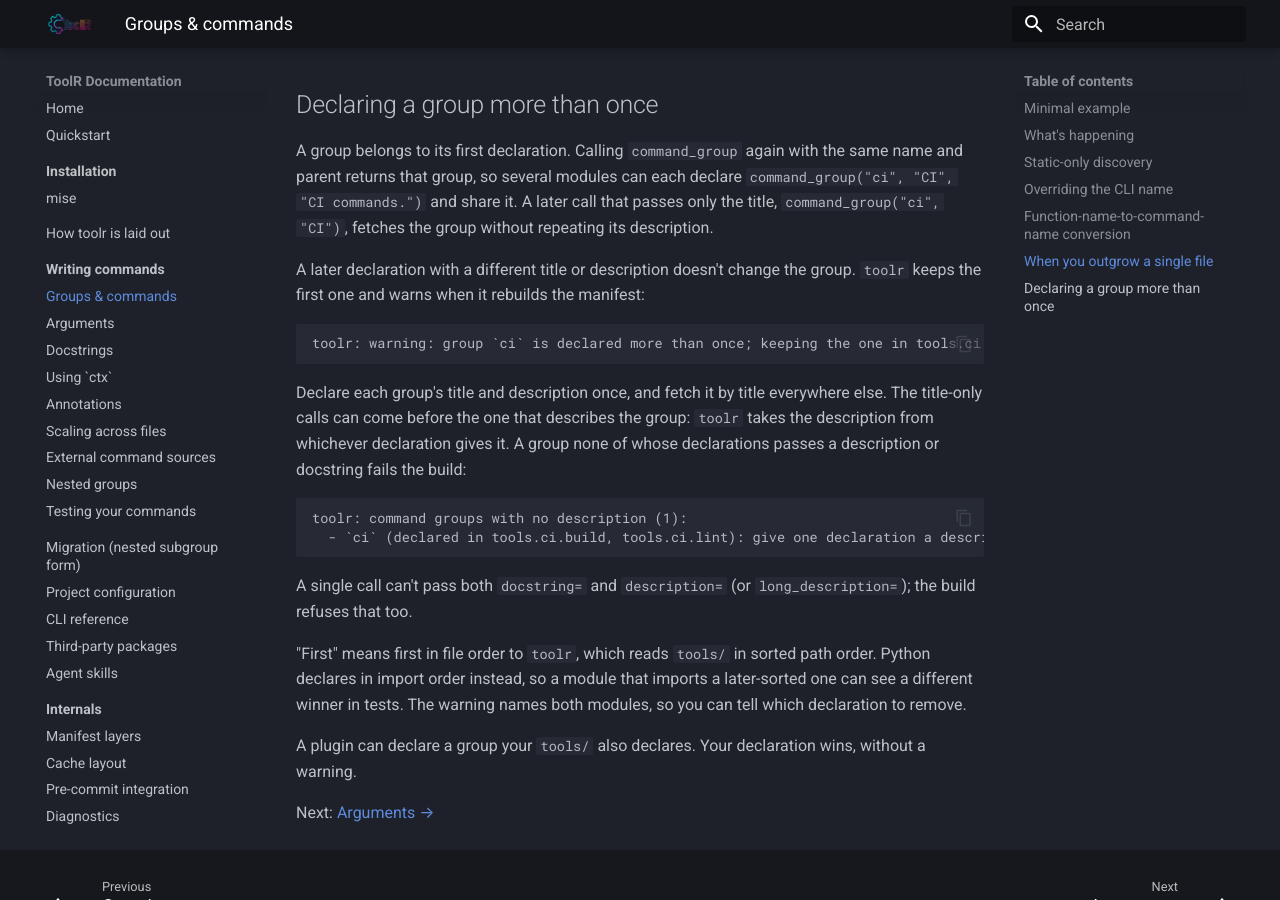
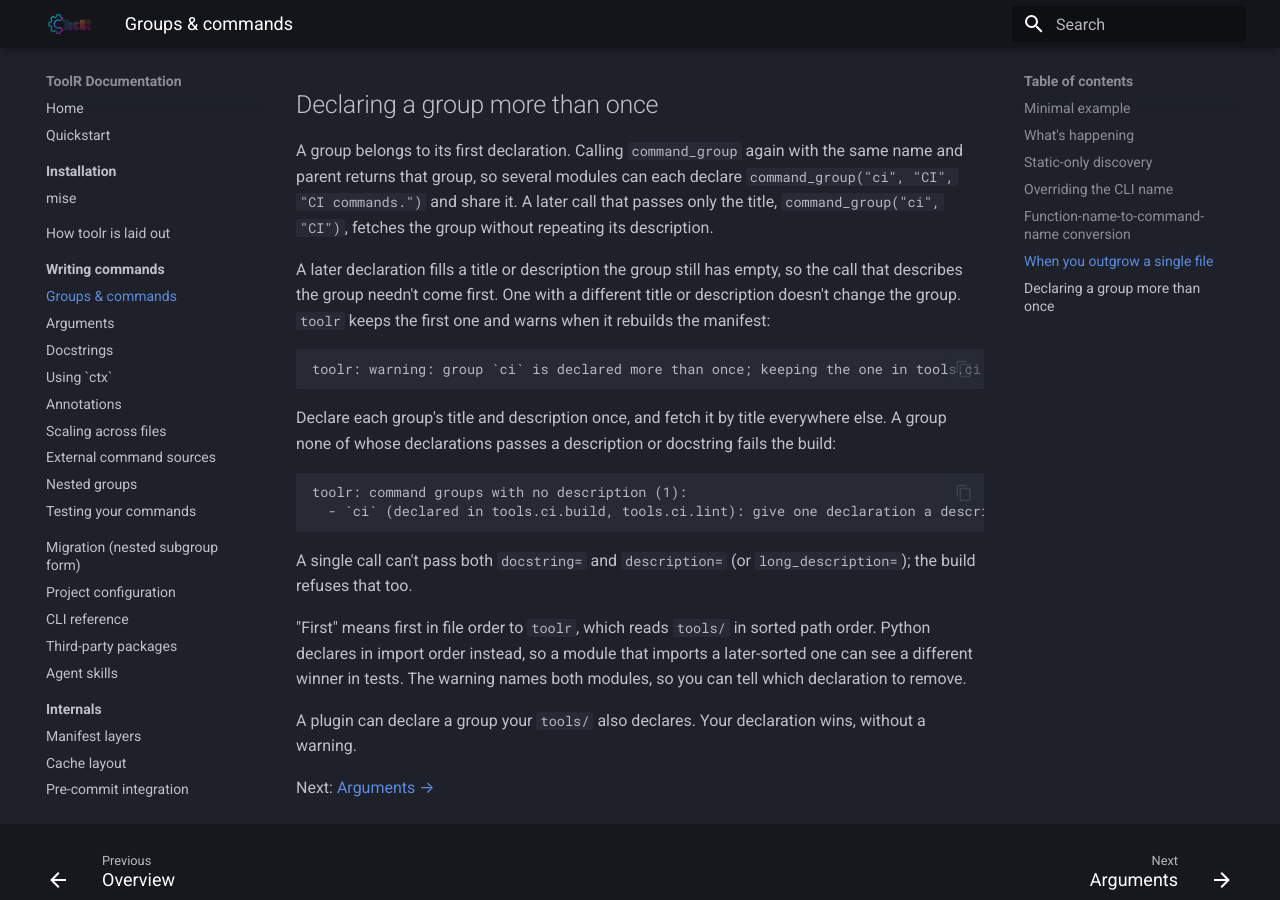
Before and after one commit to s0undt3ch/ToolR, an MkDocs documentation site: the page built from docs/writing-commands/groups.md, in a window 1280 px wide and 900 px high, scrolled down 3431 px. Built offline with MkDocs 1.6.1 and Material for MkDocs 9.7.7, drawn with Linux system fonts in a browser that asks for light colours.

Commit message:
docs(writing-commands): say a later declaration fills an empty group field
Give the migration recipe's Before block a description too, since a
title-only group no longer builds.

Release-Notes: skip

````diff
--- a/docs/writing-commands/groups.md
+++ b/docs/writing-commands/groups.md
@@ -108,19 +108,18 @@
 later call that passes only the title, `command_group("ci", "CI")`, fetches
 the group without repeating its description.
 
-A later declaration with a different title or description doesn't change
-the group. `toolr` keeps the first one and warns when it rebuilds the
-manifest:
+A later declaration fills a title or description the group still has
+empty, so the call that describes the group needn't come first. One with a
+different title or description doesn't change the group. `toolr` keeps the
+first one and warns when it rebuilds the manifest:
 
 ```text
 toolr: warning: group `ci` is declared more than once; keeping the one in tools.ci and ignoring the different title in tools.release
 ```
 
 Declare each group's title and description once, and fetch it by title
-everywhere else. The title-only calls can come before the one that
-describes the group: `toolr` takes the description from whichever
-declaration gives it. A group none of whose declarations passes a
-description or docstring fails the build:
+everywhere else. A group none of whose declarations passes a description or
+docstring fails the build:
 
 ```text
 toolr: command groups with no description (1):
````
Also changed, not shown: docs/migration.md (+2 -2 lines), specs/2026-11-04-group-redeclaration-parity-design.md (+4 -0 lines).
